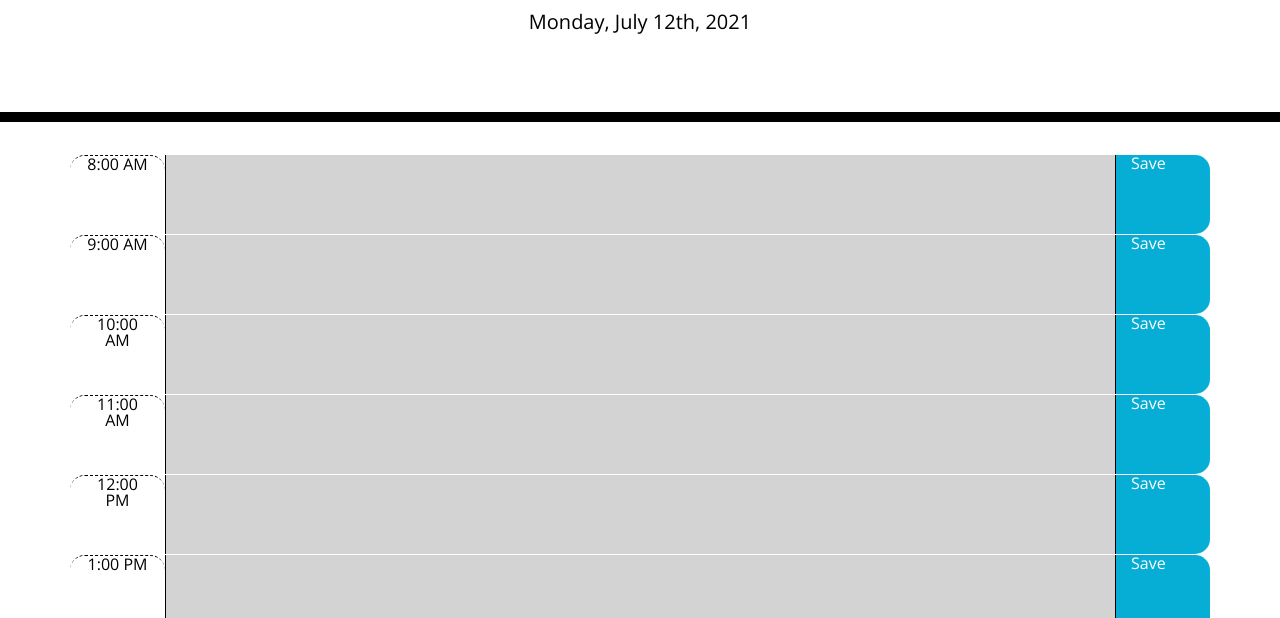
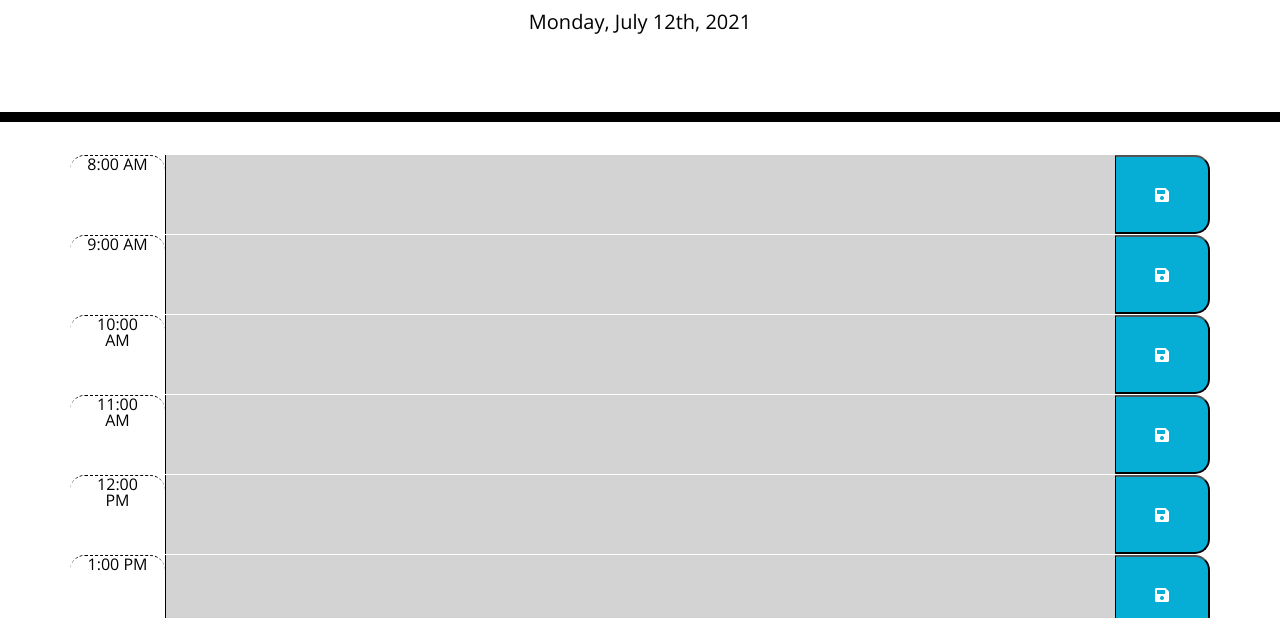
Before and after one commit to ZakkFast/PlannerUtility, a plain HTML site: page index.html in a window 1280 px wide. Shown: the part 182-800 px from the top of the page. Drawn offline with nearby package versions, Linux system fonts and the light colour scheme.

Commit message:
fixed button not centering

```diff
--- a/Assets/CSS/style.css
+++ b/Assets/CSS/style.css
@@ -65,7 +65,7 @@ textarea {
   color: white;
 }
 
-.saveBtn i:hover {
+.saveBtn:hover {
   font-size: 20px;
   transition: all 0.3s ease-in-out;
 }
--- a/Assets/script/main.js
+++ b/Assets/script/main.js
@@ -6,9 +6,9 @@ function populate(){
         $row = $(`<div class= "row">`)
         $hour = $(`<div class = "hour time-block col-1"></div>`)
         $hour.text(moment(i, 'hh').format('LT'))
-        $input = $(`<textarea class = "col-10" id='inputText${i}' type='text' name='userInput'></textarea>`)
+        $input = $(`<textarea class = "col" id='inputText${i}' type='text' name='userInput'></textarea>`)
         $input.text(localStorage.getItem(i))
-        $button = $(`<div class = "saveBtn col-1" data-id='${i}'>Save</div>`)
+        $button = $(`<button class = "saveBtn col-1 col-m-2 fas fa-save" data-id='${i}'></button>`)
         $('.container').append($row)
         $($row).append($hour)
         $($row).append($input)
```
